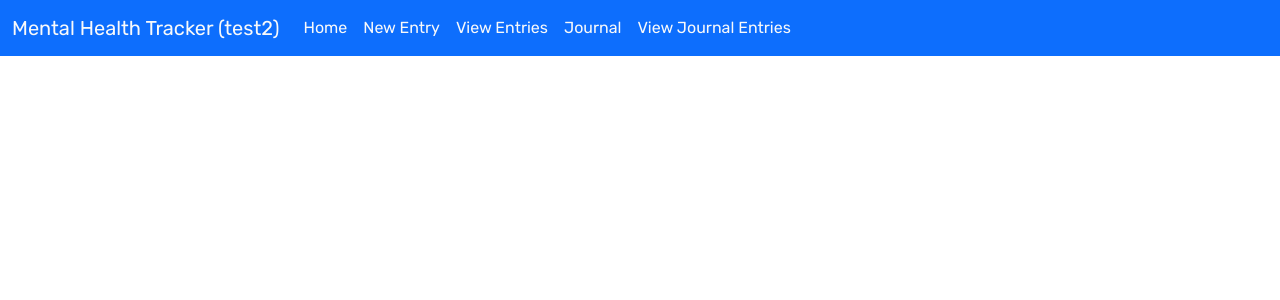
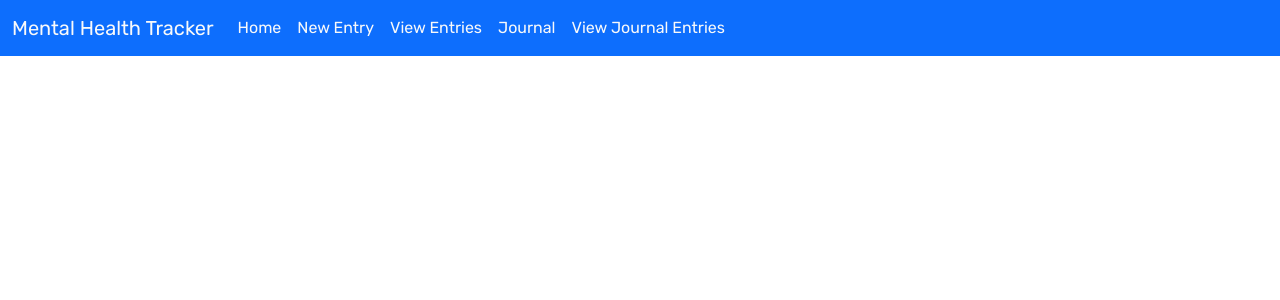
Before and after one commit to aaronesposito/mh-app, a Flask app: page / in a window 1280 px wide. Shown: the top 300 px of the page. Run offline with Flask 3, Linux system fonts and the light colour scheme; data that the repository does not hold is empty; some libraries are stand-ins or nearby versions.

Commit message:
removed test line

```diff
--- a/templates/base.html
+++ b/templates/base.html
@@ -15,7 +15,7 @@
 <body>
     <nav class="navbar navbar-expand-lg bg-primary">
         <div class="container-fluid">
-          <a class="navbar-brand text-light" href="#">Mental Health Tracker (test2)</a>
+          <a class="navbar-brand text-light" href="#">Mental Health Tracker</a>
           <button class="navbar-toggler" type="button" data-bs-toggle="collapse" data-bs-target="#navbarNav" aria-controls="navbarNav" aria-expanded="false" aria-label="Toggle navigation">
             <span class="navbar-toggler-icon"></span>
           </button>
```
